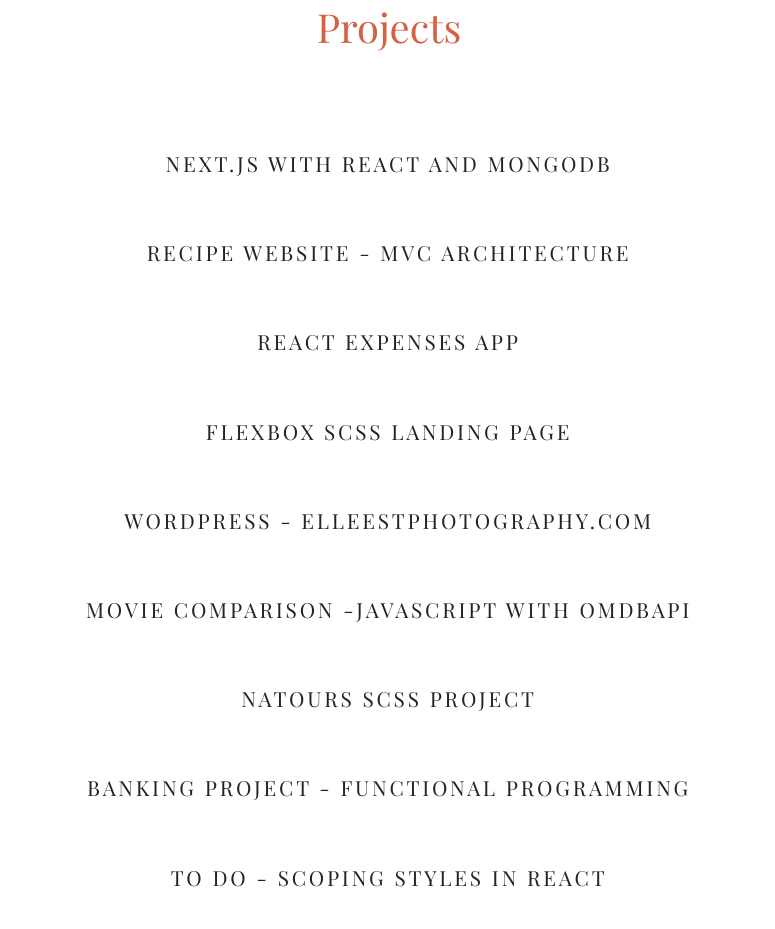
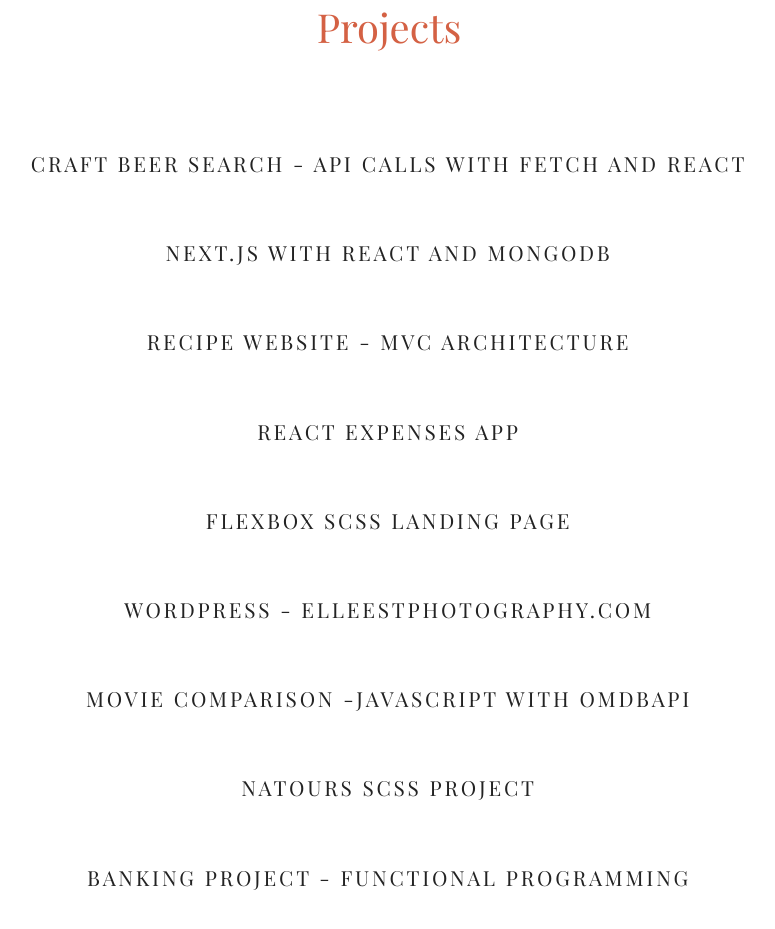
Before and after one commit to thegirlyoucallryan/Front-end-dev-portfolio, a plain HTML site: page index.html in a window 1280 px wide. Shown: the part 2013-2942 px from the top of the page, without its empty margins (251-1026 px from the left). Drawn offline with nearby package versions, Linux system fonts and the light colour scheme; a web font is replaced by a local one.

Commit message:
add beer site

```diff
--- a/index.html
+++ b/index.html
@@ -106,7 +106,7 @@
     <div class='netlify' id='netlify'>
       <h1>Projects</h1>
       <!--    <a href="https://meet-up-react.netlify.app/" target="_blank">React-App-Meetups</a> -->
-
+      <a class='from-top' href="https://craftbeer-punkapi.netlify.app/" target="_blank">Craft Beer Search - Api calls with Fetch and React</a>
       <a class='from-top' href="https://nextjsmeetups.netlify.app/" target="_blank">Next.js with React and MongoDB</a>
       <a class='from-top' href="https://forkify-mvc-recipe.netlify.app/" target="_blank">Recipe Website - MVC architecture</a>
       <a class='from-top' href="https://reactjs-expenses-app.netlify.app" target="_blank">React Expenses App</a>
```
